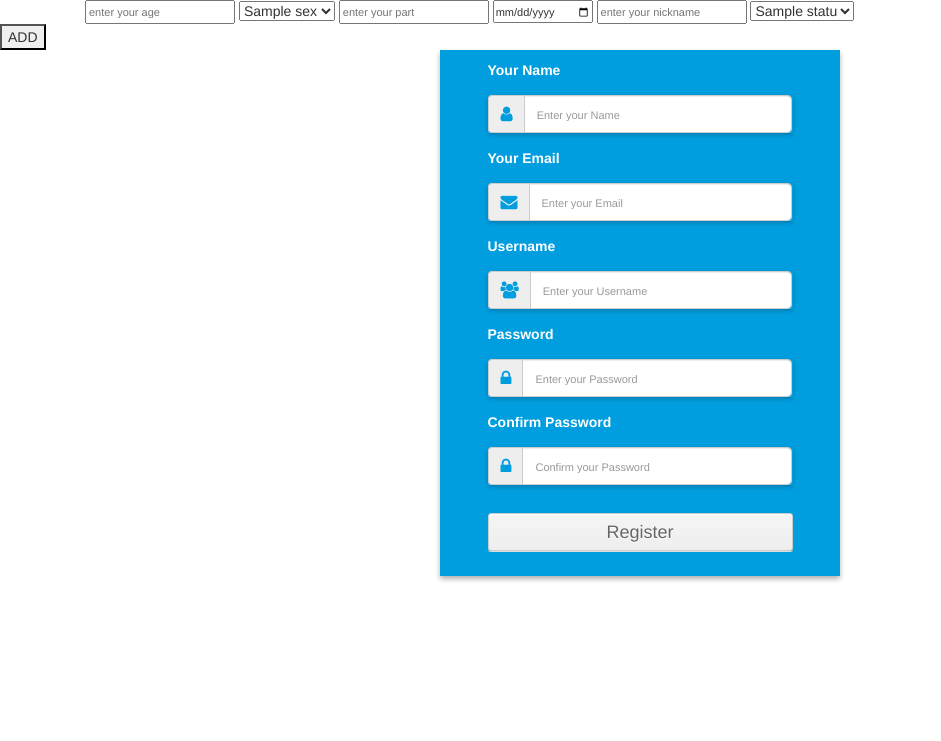
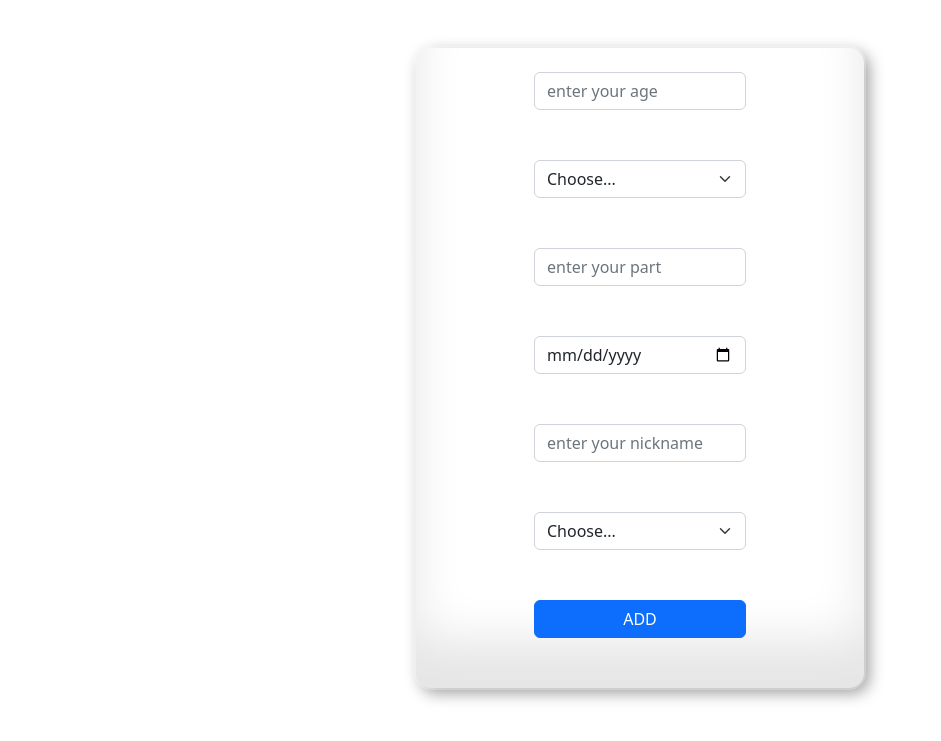
Before and after one commit to Yamy007/Album, a Django app: page /customer in a window 1280 px wide. Shown: the top 741 px of the page, without its empty margins (0-941 px from the left). Run offline with Django 4.2, Linux system fonts and the light colour scheme; tables that the repository leaves empty hold one stand-in row (values such as "Sample post"); some libraries are stand-ins or nearby versions.

Commit message:
add style

```diff
--- /dev/null
+++ b/main/static/main/style.css
@@ -0,0 +1,10 @@
+.box{
+  border-radius: 15px;
+  /* box-shadow: 8px 2px 4px 2px black; */
+  box-shadow: inset 0 -3em 3em rgba(0, 0, 0, 0.1), 0 0 0 2px rgba(255, 255, 255, 0.307),
+    0.3em 0.3em 1em rgba(0, 0, 0, 0.4);
+
+  width: 35vw;
+  height: 80vh;
+  background-color: rgba(255, 255, 255, 0.307);
+}
--- a/main/templates/main/customer.html
+++ b/main/templates/main/customer.html
@@ -5,223 +5,64 @@
     <meta charset="UTF-8" />
     <meta http-equiv="X-UA-Compatible" content="IE=edge" />
     <meta name="viewport" content="width=device-width, initial-scale=1.0" />
-    <link rel = 'stylesheet' href = '{%static 'main/bootstrap.min.css'%}'>
-
+    <link rel="stylesheet" href='{%static "main/bootstrap.min.css"%}' />
+    <link rel="stylesheet" href="{%static 'main/style.css'%}" />
     <title>Document</title>
   </head>
   <body>
+
     <form action="/customer" method="post">
       {%csrf_token%}
-      <div class="container">
-        <input type="number" name="age" placeholder="enter your age" required />
+      <div class="container d-flex justify-content-center box mt-5">
+        <div class="row align-items-start mt-4 w-50">
+          <input
+            class="form-control"
+            type="number"
+            name="age"
+            placeholder="enter your age"
+            required
+          />
 
-        <select name="sex" id="sex">
+          <select class="form-select mt-3" name="sex">
+            <option selected disabled>Choose...</option>
             {%for i in sex%}
             <option value="{{i}}">{{i.title}}</option>
             {%endfor%}
           </select>
 
-        <input type="text" name="part" placeholder="enter your part" required />
-        <input type="date" name="born" placeholder="enter your born" required />
           <input
+            class="form-control mt-3"
+            type="text"
+            name="part"
+            placeholder="enter your part"
+            required
+          />
+          <input
+            class="form-control mt-3"
+            type="date"
+            name="born"
+            placeholder="enter your born"
+            required
+          />
+          <input
+            class="form-control mt-3"
             type="text"
             name="nickname"
             placeholder="enter your nickname"
             required
           />
-        <select name="status" id="status">
+
+          <select class="form-select mt-3">
+            <option selected>Choose...</option>
             {%for i in status%}
             <option value="{{i}}">{{i.title}}</option>
             {%endfor%}
           </select>
+          <button type="submit" class="btn btn-primary mt-3 text-center mb-3">ADD</button>
         </div>
-      <button type="submit">ADD</button>
+      </div>
     </form>
 
-    <link
-      rel="stylesheet"
-      href="https://cdnjs.cloudflare.com/ajax/libs/twitter-bootstrap/3.3.7/css/bootstrap.min.css"
-    />
-    <link
-      rel="stylesheet"
-      href="https://cdnjs.cloudflare.com/ajax/libs/font-awesome/4.7.0/css/font-awesome.min.css"
-    />
 
-    <style>
-      .form-group {
-        margin-bottom: 15px;
-      }
-      label {
-        margin-bottom: 15px;
-      }
-      input,
-      input::-webkit-input-placeholder {
-        font-size: 11px;
-        padding-top: 3px;
-      }
-      .form-control {
-        height: auto !important;
-        padding: 8px 12px !important;
-      }
-      .input-group {
-        box-shadow: 0px 2px 5px 0px rgba(0, 0, 0, 0.21) !important;
-      }
-      #button {
-        border: 1px solid #ccc;
-        margin-top: 28px;
-        padding: 6px 12px;
-        color: #666;
-        text-shadow: 0 1px #fff;
-        cursor: pointer;
-        border-radius: 3px 3px;
-        box-shadow: 0 1px #fff inset, 0 1px #ddd;
-        background: #f5f5f5;
-        background: -moz-linear-gradient(top, #f5f5f5 0%, #eeeeee 100%);
-        background: -webkit-gradient(
-          linear,
-          left top,
-          left bottom,
-          color-stop(0%, #f5f5f5),
-          color-stop(100%, #eeeeee)
-        );
-        background: -webkit-linear-gradient(top, #f5f5f5 0%, #eeeeee 100%);
-        background: -o-linear-gradient(top, #f5f5f5 0%, #eeeeee 100%);
-        background: -ms-linear-gradient(top, #f5f5f5 0%, #eeeeee 100%);
-        background: linear-gradient(top, #f5f5f5 0%, #eeeeee 100%);
-        filter: progid:DXImageTransform.Microsoft.gradient(startColorstr='#f5f5f5', endColorstr='#eeeeee', GradientType=0);
-      }
-      .main-form {
-        margin-top: 30px;
-        margin: 0 auto;
-        max-width: 400px;
-        padding: 10px 40px;
-        background: #009edf;
-        color: #fff;
-        text-shadow: none;
-        box-shadow: 0px 3px 5px 0px rgba(0, 0, 0, 0.31);
-      }
-      span.input-group-addon i {
-        color: #009edf;
-        font-size: 17px;
-      }
-      .login-button {
-        margin-top: 5px;
-      }
-    </style>
-
-    <div class="container">
-      <div class="row main-form">
-        <form class="" method="post" action="#">
-          <div class="form-group">
-            <label for="name" class="cols-sm-2 control-label">Your Name</label>
-            <div class="cols-sm-10">
-              <div class="input-group">
-                <span class="input-group-addon"
-                  ><i class="fa fa-user fa" aria-hidden="true"></i
-                ></span>
-                <input
-                  type="text"
-                  class="form-control"
-                  name="name"
-                  id="name"
-                  placeholder="Enter your Name"
-                />
-              </div>
-            </div>
-          </div>
-
-          <div class="form-group">
-            <label for="email" class="cols-sm-2 control-label"
-              >Your Email</label
-            >
-            <div class="cols-sm-10">
-              <div class="input-group">
-                <span class="input-group-addon"
-                  ><i class="fa fa-envelope fa" aria-hidden="true"></i
-                ></span>
-                <input
-                  type="text"
-                  class="form-control"
-                  name="email"
-                  id="email"
-                  placeholder="Enter your Email"
-                />
-              </div>
-            </div>
-          </div>
-
-          <div class="form-group">
-            <label for="username" class="cols-sm-2 control-label"
-              >Username</label
-            >
-            <div class="cols-sm-10">
-              <div class="input-group">
-                <span class="input-group-addon"
-                  ><i class="fa fa-users fa" aria-hidden="true"></i
-                ></span>
-                <input
-                  type="text"
-                  class="form-control"
-                  name="username"
-                  id="username"
-                  placeholder="Enter your Username"
-                />
-              </div>
-            </div>
-          </div>
-
-          <div class="form-group">
-            <label for="password" class="cols-sm-2 control-label"
-              >Password</label
-            >
-            <div class="cols-sm-10">
-              <div class="input-group">
-                <span class="input-group-addon"
-                  ><i class="fa fa-lock fa-lg" aria-hidden="true"></i
-                ></span>
-                <input
-                  type="password"
-                  class="form-control"
-                  name="password"
-                  id="password"
-                  placeholder="Enter your Password"
-                />
-              </div>
-            </div>
-          </div>
-
-          <div class="form-group">
-            <label for="confirm" class="cols-sm-2 control-label"
-              >Confirm Password</label
-            >
-            <div class="cols-sm-10">
-              <div class="input-group">
-                <span class="input-group-addon"
-                  ><i class="fa fa-lock fa-lg" aria-hidden="true"></i
-                ></span>
-                <input
-                  type="password"
-                  class="form-control"
-                  name="confirm"
-                  id="confirm"
-                  placeholder="Confirm your Password"
-                />
-              </div>
-            </div>
-          </div>
-
-          <div class="form-group">
-            <a
-              href="#"
-              target="_blank"
-              type="button"
-              id="button"
-              class="btn btn-primary btn-lg btn-block login-button"
-              >Register</a
-            >
-          </div>
-        </form>
-      </div>
-    </div>
 </body>
 </html>
```
Lines whose indentation alone changed are shown as unchanged.
